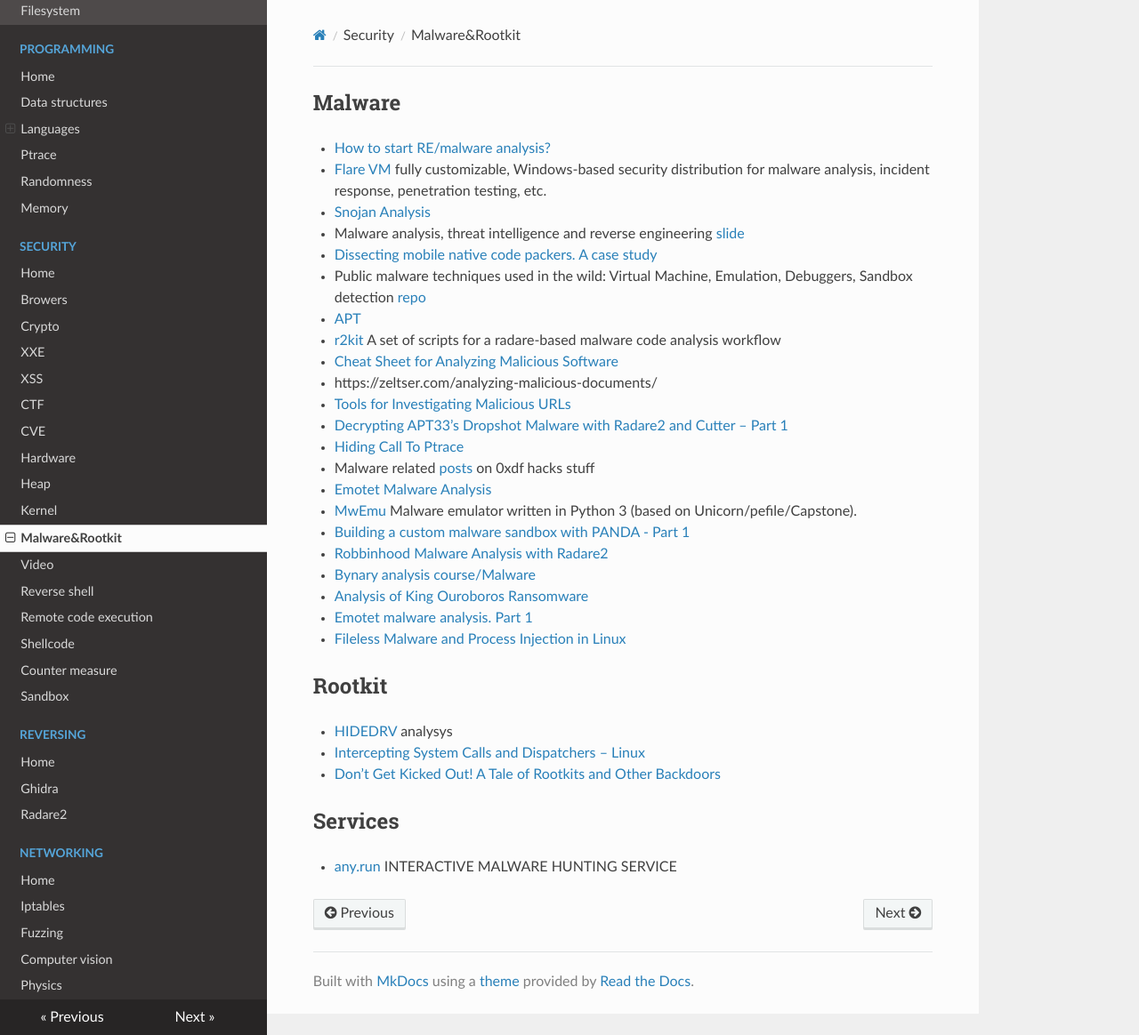
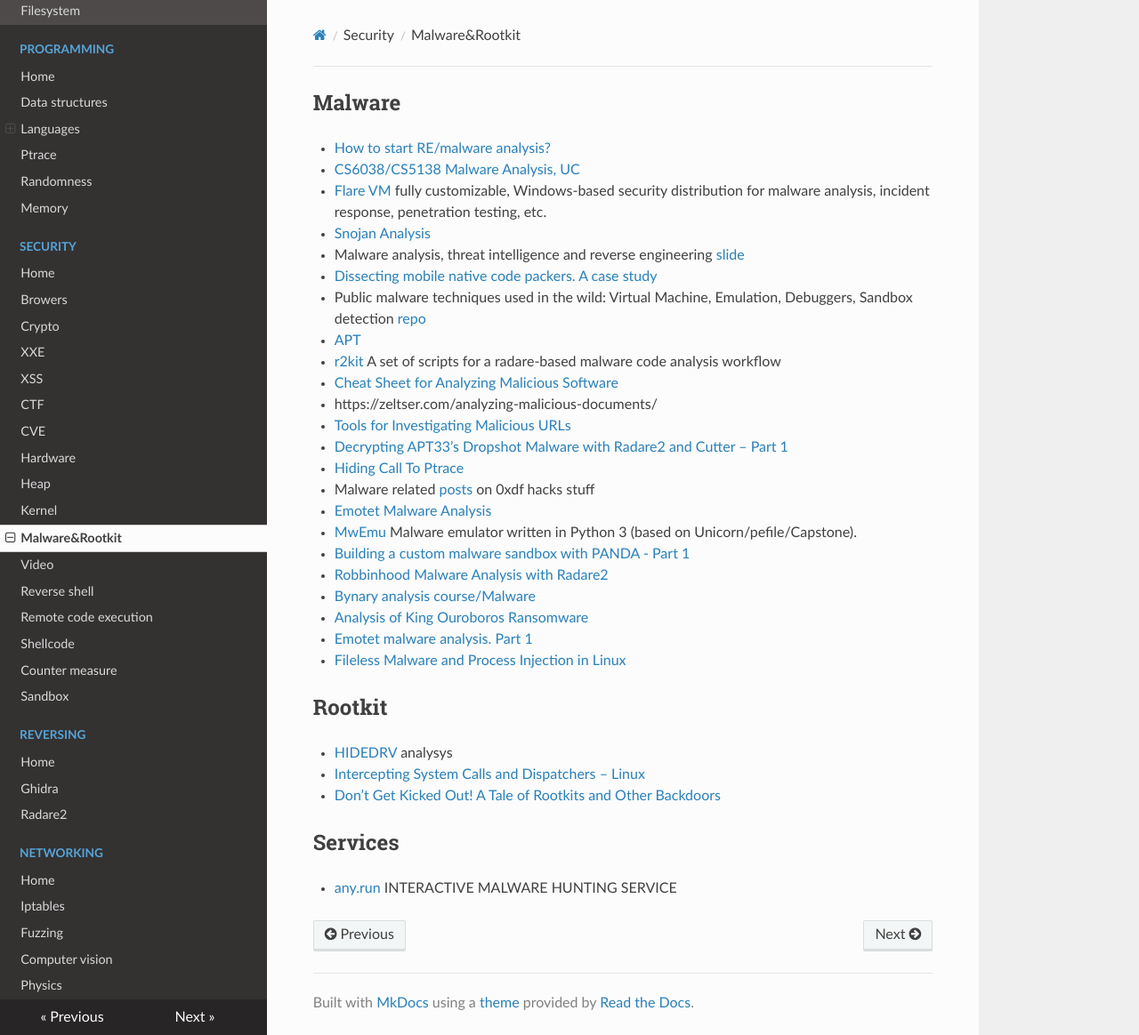
Before and after one commit to gipi/low-level, an MkDocs documentation site: the page built from docs/security/malware.md, in a window 1280 px wide and 1164 px high. Shown: the whole window at 89% size. Built offline with MkDocs 1.6.1, drawn with Linux system fonts in a browser that asks for light colours; nearby versions of some CDN libraries; old or Windows-style settings are respelled for this version of MkDocs.

Commit message:
Update malware.md

```diff
--- a/docs/security/malware.md
+++ b/docs/security/malware.md
@@ -1,6 +1,7 @@
 ## Malware
 
  - [How to start RE/malware analysis?](https://hshrzd.wordpress.com/how-to-start/)
+ - [CS6038/CS5138 Malware Analysis, UC](https://class.malware.re/)
  - [Flare VM](https://github.com/fireeye/flare-vm) fully customizable, Windows-based security distribution for malware analysis, incident response, penetration testing, etc.
  - [Snojan Analysis](https://medium.com/@jacob16682/snojan-analysis-bb3982fb1bb9)
  - Malware analysis, threat intelligence and reverse engineering [slide](https://www.slideshare.net/bartblaze/malware-analysis-threat-intelligence-and-reverse-engineering)
```
